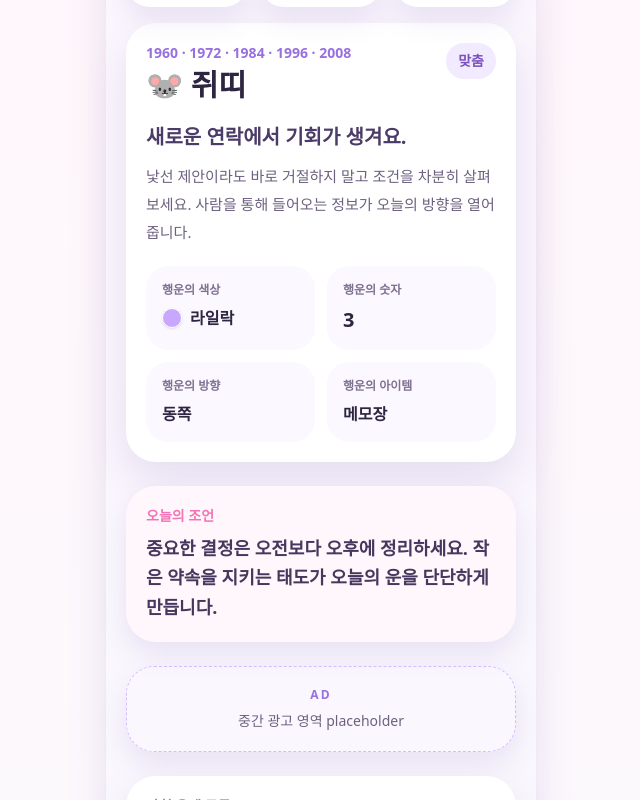
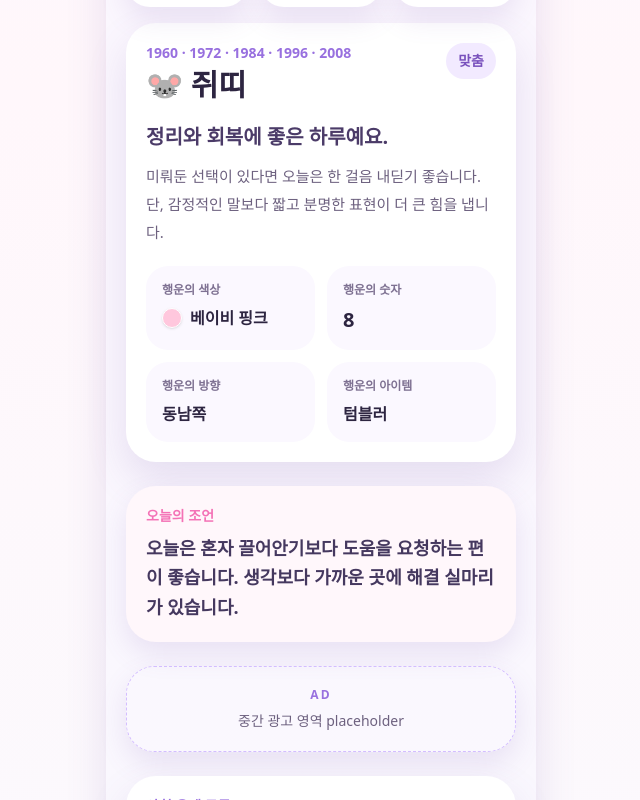
Before and after one commit to jounsjouns/today-fortune-mobile, a Next.js app: page / in a window 1280 px wide. Shown: the part 1260-2060 px from the top of the page, without its empty margins (319-959 px from the left). Built offline with nearby package versions, Linux system fonts and the light colour scheme.

Commit message:
Add date-based daily fortune rotation

```diff
--- a/app/page.tsx
+++ b/app/page.tsx
@@ -1,5 +1,7 @@
 import Link from "next/link";
-import { todayFortune, zodiacFortunes } from "@/data/fortune";
+import { getDailyFortune } from "@/data/fortune";
+
+export const dynamic = "force-dynamic";
 
 const navItems = [
   { href: "/", label: "오늘", icon: "✨" },
@@ -45,15 +47,16 @@ type HomeProps = {
 
 export default async function Home({ searchParams }: HomeProps) {
   const params = await searchParams;
-  const selectedId = params?.zodiac ?? zodiacFortunes[0].id;
-  const selected = zodiacFortunes.find((zodiac) => zodiac.id === selectedId) ?? zodiacFortunes[0];
+  const { today, zodiacs } = getDailyFortune();
+  const selectedId = params?.zodiac ?? zodiacs[0].id;
+  const selected = zodiacs.find((zodiac) => zodiac.id === selectedId) ?? zodiacs[0];
 
   return (
     <main className="mx-auto min-h-screen w-full max-w-[430px] bg-lavender-50/80 px-5 pb-28 pt-5 shadow-soft sm:my-8 sm:rounded-[36px]">
       <header className="rounded-[32px] bg-gradient-to-br from-lavender-300 via-purple-200 to-pink-100 p-6 shadow-soft">
         <div className="flex items-center justify-between">
           <div>
-            <p className="text-sm font-bold text-lavender-600">{todayFortune.dateLabel}</p>
+            <p className="text-sm font-bold text-lavender-600">{today.dateLabel}</p>
             <h1 className="mt-2 text-4xl font-black leading-tight text-[#2d2541]">
               오늘의
               <br />
@@ -65,7 +68,7 @@ export default async function Home({ searchParams }: HomeProps) {
           </div>
         </div>
         <p className="mt-6 rounded-[24px] bg-white/70 p-4 text-lg font-bold leading-relaxed text-[#493a63]">
-          {todayFortune.headline}
+          {today.headline}
         </p>
       </header>
 
@@ -81,7 +84,7 @@ export default async function Home({ searchParams }: HomeProps) {
           </span>
         </div>
         <div className="mt-4 grid grid-cols-2 gap-3">
-          {todayFortune.scores.map((score) => (
+          {today.scores.map((score) => (
             <ScoreRing key={score.label} {...score} />
           ))}
         </div>
@@ -90,7 +93,7 @@ export default async function Home({ searchParams }: HomeProps) {
       <section id="zodiac" className="mt-8">
         <h2 className="text-2xl font-black text-[#2d2541]">12띠별 운세</h2>
         <div className="mt-4 grid grid-cols-3 gap-3">
-          {zodiacFortunes.map((zodiac) => {
+          {zodiacs.map((zodiac) => {
             const isSelected = zodiac.id === selected.id;
 
             return (
@@ -158,7 +161,7 @@ export default async function Home({ searchParams }: HomeProps) {
 
       <section className="mt-6 rounded-[30px] bg-[#fff7fb] p-5 shadow-card">
         <p className="text-sm font-black text-pink-400">오늘의 조언</p>
-        <p className="mt-2 text-lg font-bold leading-relaxed text-[#45385f]">{todayFortune.advice}</p>
+        <p className="mt-2 text-lg font-bold leading-relaxed text-[#45385f]">{today.advice}</p>
       </section>
 
       <div className="mt-6">
@@ -195,7 +198,7 @@ export default async function Home({ searchParams }: HomeProps) {
       <section className="mt-7">
         <h2 className="text-2xl font-black text-[#2d2541]">제휴 서비스</h2>
         <div className="mt-4 grid gap-3">
-          {todayFortune.affiliateCards.map((card) => (
+          {today.affiliateCards.map((card) => (
             <Link key={card.title} href="/contact" className="flex items-center justify-between rounded-[26px] bg-white p-4 shadow-card">
               <div>
                 <span className="rounded-full bg-pink-100 px-3 py-1 text-xs font-black text-pink-500">
--- a/data/fortune.ts
+++ b/data/fortune.ts
@@ -12,6 +12,10 @@ export type ZodiacFortune = {
     direction: string;
     item: string;
   };
+};
+
+export type DailyFortune = typeof todayFortune & {
+  dateKey: string;
 };
 
 export const todayFortune = {
@@ -161,3 +165,143 @@ export const zodiacFortunes: ZodiacFortune[] = [
     lucky: { color: "베이비 핑크", colorHex: "#ffc7dd", number: 11, direction: "중앙", item: "작은 꽃" }
   }
 ];
+
+const dailyHeadlines = [
+  "천천히 시작해도 좋은 흐름은 당신 편이에요.",
+  "작은 선택 하나가 오늘의 분위기를 산뜻하게 바꿉니다.",
+  "낯선 기회가 다가오니 열린 마음으로 살펴보세요.",
+  "기다리던 소식이 예상보다 부드럽게 풀릴 수 있어요.",
+  "마음의 속도를 낮추면 더 좋은 답이 보입니다.",
+  "오늘은 말보다 행동이 운을 끌어올리는 날이에요.",
+  "가까운 사람과의 대화에서 행운의 힌트가 나옵니다.",
+  "정리해둔 계획이 드디어 힘을 발휘하기 시작합니다."
+];
+
+const dailyAdvice = [
+  "중요한 결정은 오전보다 오후에 정리하세요. 작은 약속을 지키는 태도가 오늘의 운을 단단하게 만듭니다.",
+  "급하게 결론을 내리기보다 한 번 더 확인하세요. 여유 있는 태도가 실수를 줄이고 좋은 인상을 남깁니다.",
+  "오늘은 혼자 끌어안기보다 도움을 요청하는 편이 좋습니다. 생각보다 가까운 곳에 해결 실마리가 있습니다.",
+  "기분에 따라 소비가 커질 수 있으니 결제 전 한 번 멈춰보세요. 필요한 것과 원하는 것을 나누면 운이 안정됩니다.",
+  "새로운 일을 벌이기보다 이미 시작한 일을 마무리하기 좋습니다. 끝낸 일이 다음 기회를 데려옵니다.",
+  "사소한 칭찬과 감사 표현이 관계운을 올립니다. 짧은 메시지 하나가 하루의 흐름을 따뜻하게 만듭니다.",
+  "오늘은 몸을 조금 움직이면 막힌 생각이 풀립니다. 산책이나 자리 정리가 의외의 전환점이 됩니다.",
+  "눈에 띄는 성과보다 기본을 지키는 태도가 중요합니다. 차분하게 쌓은 신뢰가 오래 갑니다."
+];
+
+const summaryPool = [
+  "새로운 연락에서 기회가 생겨요.",
+  "묵묵히 쌓은 노력이 인정받습니다.",
+  "결단력이 빛나는 하루예요.",
+  "부드러운 태도가 복을 불러요.",
+  "큰 그림을 보기 좋은 날입니다.",
+  "직감이 의외로 정확합니다.",
+  "움직일수록 운이 살아납니다.",
+  "정리와 회복에 좋은 하루예요.",
+  "재치 있는 말 한마디가 분위기를 바꿔요.",
+  "디테일이 성과를 만듭니다.",
+  "신뢰가 가장 큰 자산이 됩니다.",
+  "즐거운 소비와 과소비 사이를 조심하세요."
+];
+
+const detailPool = [
+  "낯선 제안이라도 바로 거절하지 말고 조건을 차분히 살펴보세요. 사람을 통해 들어오는 정보가 오늘의 방향을 열어줍니다.",
+  "크게 드러내지 않아도 주변은 이미 당신의 꾸준함을 보고 있어요. 서두르지 말고 가장 확실한 일부터 마무리하세요.",
+  "미뤄둔 선택이 있다면 오늘은 한 걸음 내딛기 좋습니다. 단, 감정적인 말보다 짧고 분명한 표현이 더 큰 힘을 냅니다.",
+  "양보가 손해처럼 느껴져도 오늘은 관계를 편안하게 만드는 쪽이 이깁니다. 대화에서는 상대의 말을 끝까지 들어주세요.",
+  "당장의 성과보다 다음 달의 흐름을 생각해보세요. 계획표를 다시 정리하면 막혀 있던 일정에 숨통이 트입니다.",
+  "숫자와 사실을 확인하되, 마지막 판단에는 마음이 끌리는 방향도 반영해보세요. 혼자 있는 시간이 좋은 답을 줍니다.",
+  "답답했던 기분은 장소를 바꾸며 풀릴 수 있어요. 짧은 산책, 미팅, 외출이 새로운 아이디어를 데려옵니다.",
+  "많은 일을 벌이기보다 흐트러진 것을 정돈해보세요. 마음의 여유가 돌아오면 다음 행동도 자연스럽게 보입니다."
+];
+
+const luckyColors = [
+  { color: "라일락", colorHex: "#c8a8ff" },
+  { color: "크림 옐로", colorHex: "#ffe89a" },
+  { color: "피치", colorHex: "#ffb6a3" },
+  { color: "민트", colorHex: "#a7f3d0" },
+  { color: "스카이 블루", colorHex: "#9bd7ff" },
+  { color: "로즈", colorHex: "#f9a8d4" },
+  { color: "라벤더", colorHex: "#d8b4fe" },
+  { color: "베이비 핑크", colorHex: "#ffc7dd" }
+];
+
+const luckyDirections = ["동쪽", "서쪽", "남쪽", "북쪽", "동남쪽", "북동쪽", "남서쪽", "중앙"];
+const luckyItems = ["메모장", "따뜻한 차", "운동화", "손수건", "캘린더", "향수", "텀블러", "작은 꽃"];
+
+function getKoreanDateParts(date = new Date()) {
+  const formatter = new Intl.DateTimeFormat("ko-KR", {
+    timeZone: "Asia/Seoul",
+    year: "numeric",
+    month: "2-digit",
+    day: "2-digit"
+  });
+  const parts = formatter.formatToParts(date);
+  const year = parts.find((part) => part.type === "year")?.value ?? "2026";
+  const month = parts.find((part) => part.type === "month")?.value ?? "01";
+  const day = parts.find((part) => part.type === "day")?.value ?? "01";
+
+  return {
+    year,
+    month,
+    day,
+    dateKey: `${year}-${month}-${day}`,
+    label: `${Number(month)}월 ${Number(day)}일 오늘`
+  };
+}
+
+function hashText(text: string) {
+  let hash = 0;
+
+  for (let index = 0; index < text.length; index += 1) {
+    hash = (hash * 31 + text.charCodeAt(index)) >>> 0;
+  }
+
+  return hash;
+}
+
+function pickBySeed<T>(items: T[], seed: number, offset = 0) {
+  return items[(seed + offset) % items.length];
+}
+
+function scoreBySeed(seed: number, offset: number) {
+  return 68 + ((seed >> offset) % 29);
+}
+
+export function getDailyFortune(date = new Date()) {
+  const { dateKey, label } = getKoreanDateParts(date);
+  const seed = hashText(dateKey);
+  const scores = todayFortune.scores.map((score, index) => ({
+    ...score,
+    score: scoreBySeed(seed + index * 17, index + 1)
+  }));
+
+  const zodiacs = zodiacFortunes.map((zodiac, index) => {
+    const zodiacSeed = hashText(`${dateKey}-${zodiac.id}`);
+    const luckyColor = pickBySeed(luckyColors, zodiacSeed, index);
+
+    return {
+      ...zodiac,
+      summary: pickBySeed(summaryPool, zodiacSeed, index),
+      detail: pickBySeed(detailPool, zodiacSeed, index + 3),
+      lucky: {
+        color: luckyColor.color,
+        colorHex: luckyColor.colorHex,
+        number: (zodiacSeed % 12) + 1,
+        direction: pickBySeed(luckyDirections, zodiacSeed, index + 5),
+        item: pickBySeed(luckyItems, zodiacSeed, index + 7)
+      }
+    };
+  });
+
+  return {
+    today: {
+      ...todayFortune,
+      dateLabel: label,
+      headline: pickBySeed(dailyHeadlines, seed),
+      advice: pickBySeed(dailyAdvice, seed, 3),
+      scores,
+      dateKey
+    },
+    zodiacs
+  };
+}
--- a/public/sw.js
+++ b/public/sw.js
@@ -1,4 +1,4 @@
-const CACHE_NAME = "today-fortune-v1";
+const CACHE_NAME = "today-fortune-v2";
 const APP_SHELL = [
   "/",
   "/offline",
```
